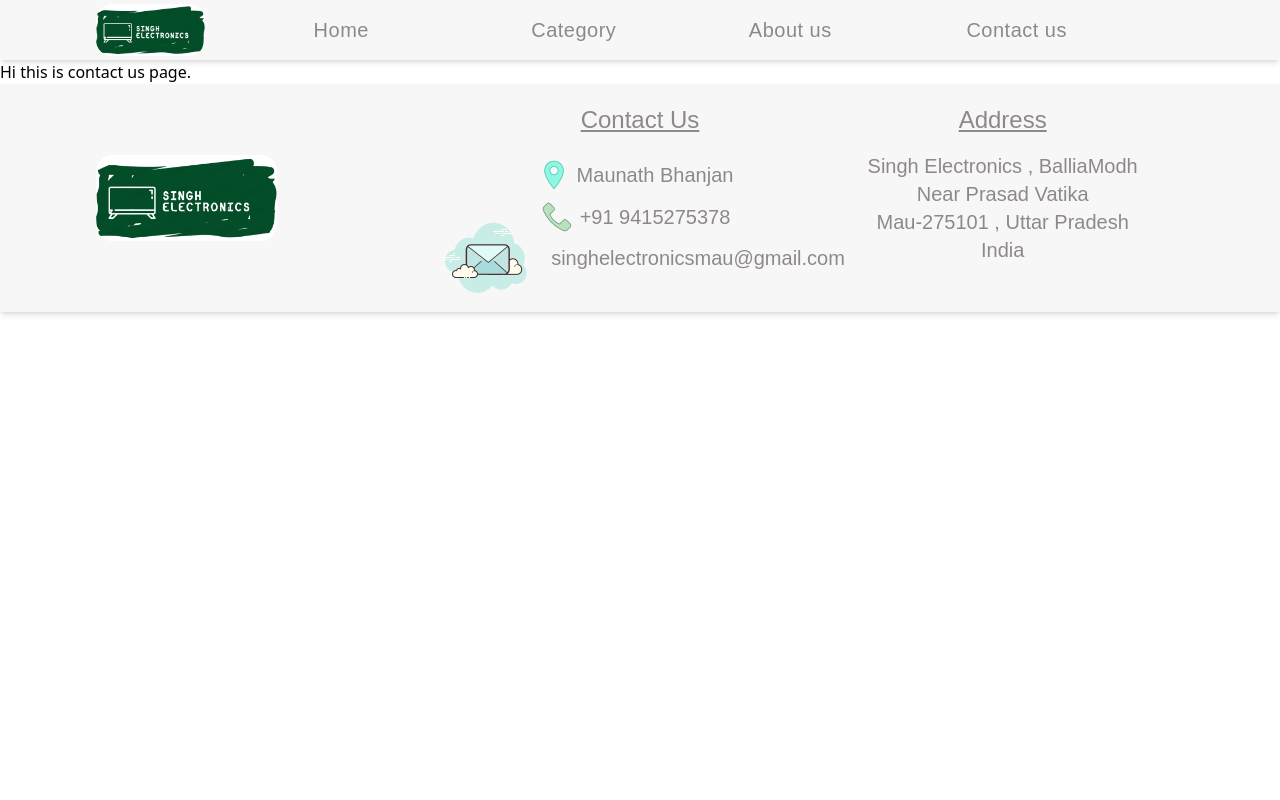
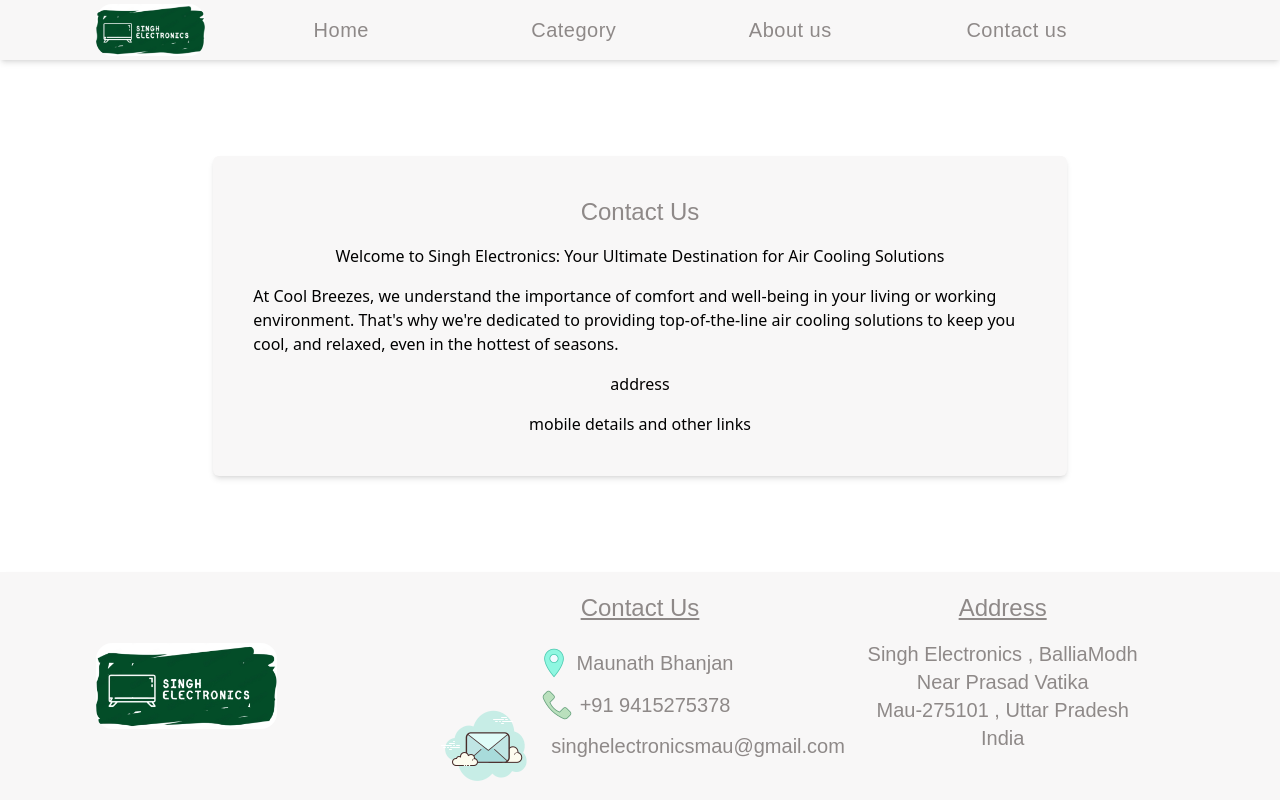
Before and after one commit to Aryaman11/storeapp, a React (Create React App) app: page /contact in a window 1280 px wide. Built offline with nearby package versions, Linux system fonts and the light colour scheme.

Commit message:
contactus

```diff
--- a/src/pages/contactus.jsx
+++ b/src/pages/contactus.jsx
@@ -5,7 +5,15 @@
     return (
         <div>
             <Header/>
-            Hi this is contact us page.
+            <div className="flex w-2/3 mx-auto max-sm:h-auto my-24 max-sm:my-12 items-center ">
+                <div className="flex flex-col space-y-4 items-center  md:flex-grow rounded-md shadow-md p-10 bg-[#F8F7F7] max-sm:p-4 max-sm:my-4 max-sm:flex-shrink">
+                <p className="text-2xl  font-medium text-[#8E8988] font-poppins">Contact Us</p>
+                <p className="text-l">Welcome to Singh Electronics: Your Ultimate Destination for Air Cooling Solutions</p>
+                <p>At Cool Breezes, we understand the importance of comfort and well-being in your living or working environment. That's why we're dedicated to providing top-of-the-line air cooling solutions to keep you cool, and relaxed, even in the hottest of seasons.</p>
+                <p>address </p>
+                <p>mobile details and other links</p>
+                </div>
+            </div>
             <Footer/>
         </div>
     )
```
